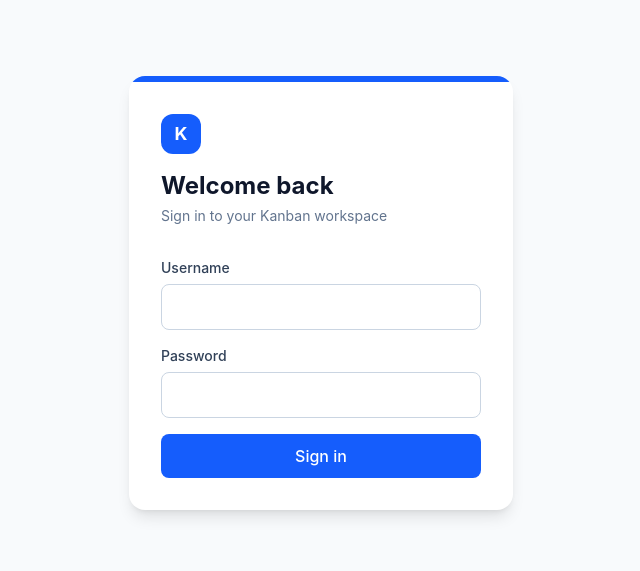
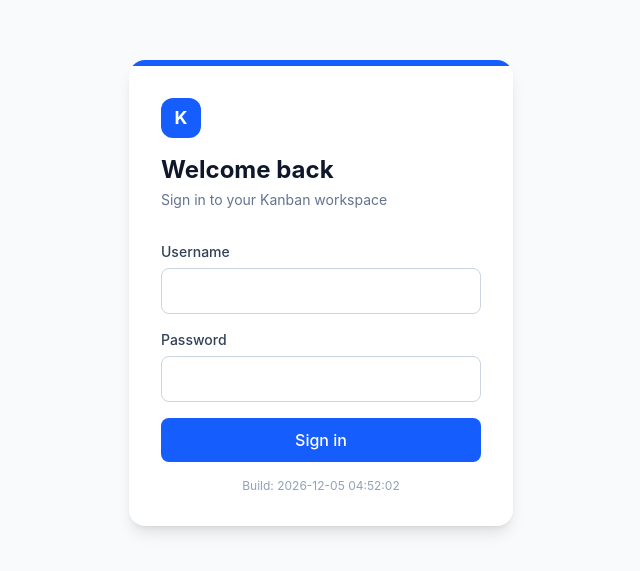
Before and after one commit to skelander/KanbanBoard, a Vue app: page /#/login in a window 1280 px wide. Shown: the part 107-678 px from the top of the page, without its empty margins (319-959 px from the left). Built offline with nearby package versions, Linux system fonts and the light colour scheme.

Commit message:
Show build timestamp on login page
Injects build time via Vite define at compile time; displayed as
"Build: YYYY-MM-DD HH:MM:SS" below the Sign in button.

Co-Authored-By: Claude Sonnet 4.6 <noreply@anthropic.com>

```diff
--- a/src/views/LoginView.vue
+++ b/src/views/LoginView.vue
@@ -37,6 +37,7 @@
           >
             {{ loading ? 'Signing in…' : 'Sign in' }}
           </button>
+          <p class="text-center text-xs text-slate-400">Build: {{ buildTime }}</p>
         </form>
       </div>
     </div>
@@ -45,6 +46,9 @@
 
 <script setup lang="ts">
 import { ref } from 'vue'
+
+declare const __BUILD_TIME__: string
+const buildTime = __BUILD_TIME__
 import { useRouter } from 'vue-router'
 import { api } from '@/services/api'
 
--- a/vite.config.ts
+++ b/vite.config.ts
@@ -7,6 +7,9 @@ import tailwindcss from '@tailwindcss/vite'
 
 // https://vite.dev/config/
 export default defineConfig({
+  define: {
+    __BUILD_TIME__: JSON.stringify(new Date().toISOString().replace('T', ' ').slice(0, 19)),
+  },
   plugins: [
     vue(),
     vueDevTools(),
```
